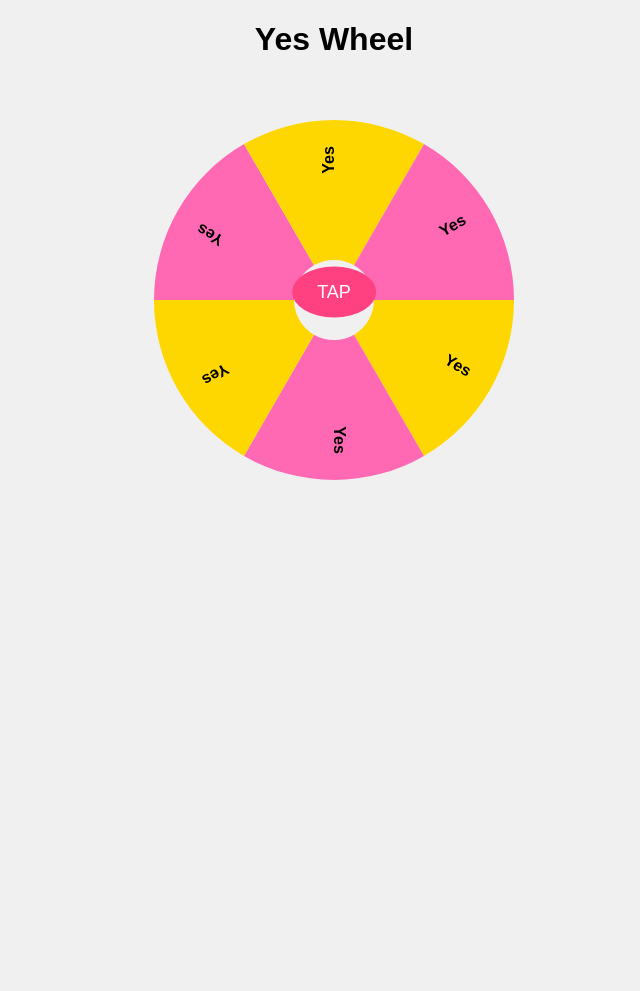
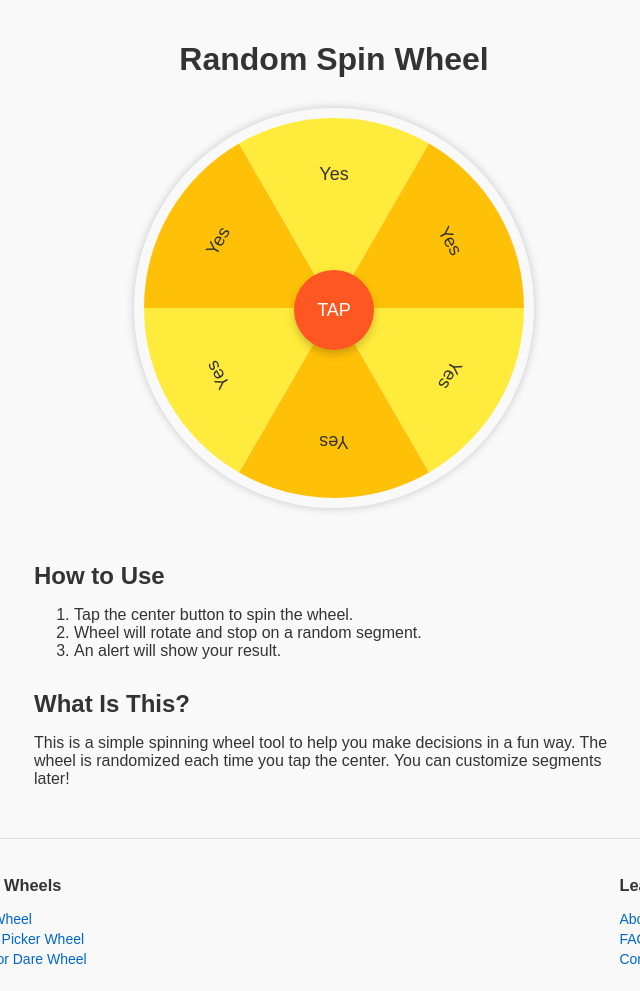
Before and after one commit to wheelyesno/wheelyesno.github.io, a plain HTML site: page index.html in a window 1280 px wide. Shown: the whole page, without its empty margins (306-946 px from the left). Before the commit the page ends 800 px from the top, so only its background shows below. Drawn offline with Linux system fonts and the light colour scheme.

Commit message:
Update index.html

```diff
--- a/index.html
+++ b/index.html
@@ -2,116 +2,125 @@
 <html lang="en">
 <head>
   <meta charset="UTF-8">
-<meta name="viewport" content="width=device-width, initial-scale=1.0">
-<title>Yes Wheel</title>
+  <meta name="viewport" content="width=device-width, initial-scale=1">
+  <title>Random Spin Wheel — Wheelyesno</title>
+  <meta name="description" content="Spin the Random Wheel to make decisions! Tap the center to spin. Easy, fun, mobile-friendly wheel.">
   <style>
-  body {
-    font-family: Arial, sans-serif;
-    background: #f0f0f0;
-    text-align: center;
-    margin: 0;
-    padding: 0;
-  }
-  canvas {
-    margin-top: 20px;
-  }
-  #spinButton {
-    position: absolute;
-    top: 50%;
-    left: 50%;
-    transform: translate(-50%, -50%);
-    padding: 15px 25px;
-    background: #ff4081;
-    color: white;
-    border: none;
-    border-radius: 50%;
-    font-size: 18px;
-    cursor: pointer;
-    z-index: 10;
-  }
+    body { margin:0; font-family: Arial, sans-serif; background:#f9f9f9; color:#333; text-align:center; }
+    .container { max-width: 600px; margin: 0 auto; padding: 20px; }
+    h1 { margin-bottom: 10px; }
+    #wheel { width:100%; max-width:400px; height:400px; margin:20px auto; border-radius:50%; box-shadow:0 0 10px rgba(0,0,0,0.2); }
+    .wheel-wrapper { position: relative; display:inline-block; }
+    #spin-btn { position: absolute; top:50%; left:50%; transform: translate(-50%, -50%); background:#ff5722; color:#fff; border:none; border-radius:50%; width:80px; height:80px; font-size:18px; cursor:pointer; box-shadow:0 4px 8px rgba(0,0,0,0.2); }
+    section { text-align:left; margin:30px 0; }
+    section h2 { margin-bottom:10px; }
+    footer { border-top:1px solid #ddd; display:flex; justify-content:space-around; padding:20px 0; font-size:14px; }
+    footer div { text-align:left; }
+    footer a { display:block; color:#0066cc; text-decoration:none; margin:4px 0; }
+    footer a:hover { text-decoration:underline; }
+    @media(max-width:500px){ footer { flex-direction: column; align-items: center; } footer div { margin-bottom: 16px; } }
   </style>
 </head>
 <body>
-
-<h1>Yes Wheel</h1>
-<div style="position: relative; display: inline-block;">
-  <canvas id="wheelCanvas" width="400" height="400"></canvas>
-  <button id="spinButton">TAP</button>
+  <div class="container">
+    <h1>Random Spin Wheel</h1>
+    <div class="wheel-wrapper">
+      <canvas id="wheel" width="400" height="400"></canvas>
+      <button id="spin-btn">TAP</button>
     </div>
 
+    <section>
+      <h2>How to Use</h2>
+      <ol>
+        <li>Tap the center button to spin the wheel.</li>
+        <li>Wheel will rotate and stop on a random segment.</li>
+        <li>An alert will show your result.</li>
+      </ol>
+    </section>
+
+    <section>
+      <h2>What Is This?</h2>
+      <p>This is a simple spinning wheel tool to help you make decisions in a fun way. The wheel is randomized each time you tap the center. You can customize segments later!</p>
+    </section>
+  </div>
+
+  <footer>
+    <div>
+      <h3>More Wheels</h3>
+      <a href="#">NBA Wheel</a>
+      <a href="#">Name Picker Wheel</a>
+      <a href="#">Truth or Dare Wheel</a>
+    </div>
+    <div>
+      <h3>Learn More</h3>
+      <a href="#">About Us</a>
+      <a href="#">FAQs</a>
+      <a href="#">Contact Us</a>
+    </div>
+  </footer>
+
   <script>
-  const options = ["Yes","Yes","Yes","Yes","Yes","Yes"];
+    const opts = ["Yes","Yes","Yes","Yes","Yes","Yes"];
+    const canvas = document.getElementById("wheel");
+    const ctx = canvas.getContext("2d");
+    const spinBtn = document.getElementById("spin-btn");
     let startAngle = 0;
-  let arc = Math.PI / (options.length / 2);
-  let spinTimeout = null;
-  let spinAngleStart = 0;
-  let spinTime = 0;
-  let spinTimeTotal = 0;
-  const ctx = document.getElementById("wheelCanvas").getContext("2d");
+    const arc = Math.PI * 2 / opts.length;
 
     function drawWheel() {
-    const outsideRadius = 180;
-    const textRadius = 140;
-    const insideRadius = 40;
-
-    ctx.clearRect(0, 0, 400, 400);
-    ctx.strokeStyle = "black";
-    ctx.lineWidth = 2;
-    ctx.font = 'bold 16px Arial';
-
-    for (let i = 0; i < options.length; i++) {
-      const angle = startAngle + i * arc;
-      ctx.fillStyle = i % 2 === 0 ? "#FFD700" : "#FF69B4";
+      const rOut = canvas.width / 2 - 10;
+      const rIn = 30;
+      ctx.clearRect(0, 0, canvas.width, canvas.height);
+      ctx.font = "18px sans-serif";
+      ctx.textAlign = "center";
+      ctx.textBaseline = "middle";
+      for (let i = 0; i < opts.length; i++) {
+        const ang = startAngle + i * arc;
+        ctx.fillStyle = i % 2 === 0 ? "#FFEB3B" : "#FFC107";
         ctx.beginPath();
-      ctx.arc(200, 200, outsideRadius, angle, angle + arc, false);
-      ctx.arc(200, 200, insideRadius, angle + arc, angle, true);
+        ctx.moveTo(canvas.width/2, canvas.height/2);
+        ctx.arc(canvas.width/2, canvas.height/2, rOut, ang, ang + arc);
+        ctx.lineTo(canvas.width/2, canvas.height/2);
         ctx.fill();
         ctx.save();
-      ctx.fillStyle = "black";
-      ctx.translate(200 + Math.cos(angle + arc / 2) * textRadius,
-                    200 + Math.sin(angle + arc / 2) * textRadius);
-      ctx.rotate(angle + arc / 2);
-      const text = options[i];
-      ctx.fillText(text, -ctx.measureText(text).width / 2, 0);
+        ctx.translate(canvas.width/2 + Math.cos(ang + arc/2) * rOut * 0.7,
+                      canvas.height/2 + Math.sin(ang + arc/2) * rOut * 0.7);
+        ctx.rotate(ang + arc/2 + Math.PI/2);
+        ctx.fillStyle = "#333";
+        ctx.fillText(opts[i], 0, 0);
         ctx.restore();
       }
+      // center circle
+      ctx.beginPath();
+      ctx.arc(canvas.width/2, canvas.height/2, rIn, 0, Math.PI*2);
+      ctx.fillStyle = "#FF5722";
+      ctx.fill();
     }
 
-  function rotateWheel() {
-    spinTime += 30;
-    if (spinTime >= spinTimeTotal) {
-      stopRotateWheel();
-      return;
+    function spin() {
+      const spinTimeTotal = 4000 + Math.random() * 2000;
+      const spinStart = Date.now();
+      const initialAngle = startAngle;
+
+      function animate() {
+        const elapsed = Date.now() - spinStart;
+        const progress = Math.min(elapsed / spinTimeTotal, 1);
+        const ease = 1 - Math.pow(1 - progress, 3);
+        startAngle = initialAngle + ease * (Math.random() * 10 + 10) * Math.PI;
+        drawWheel();
+        if (progress < 1) {
+          requestAnimationFrame(animate);
+        } else {
+          const degrees = (startAngle * 180 / Math.PI + 90) % 360;
+          const idx = Math.floor((360 - degrees) / (360 / opts.length)) % opts.length;
+          alert("Result: " + opts[idx]);
         }
-    const spinAngle = spinAngleStart - easeOut(spinTime, 0, spinAngleStart, spinTimeTotal);
-    startAngle += (spinAngle * Math.PI / 180);
-    drawWheel();
-    spinTimeout = setTimeout(rotateWheel, 30);
+      }
+      requestAnimationFrame(animate);
     }
 
-  function stopRotateWheel() {
-    clearTimeout(spinTimeout);
-    const degrees = startAngle * 180 / Math.PI + 90;
-    const arcd = arc * 180 / Math.PI;
-    const index = Math.floor((360 - (degrees % 360)) / arcd) % options.length;
-    alert("Result: " + options[index]);
-  }
-
-  function easeOut(t, b, c, d) {
-    const ts = (t/=d)*t;
-    const tc = ts*t;
-    return b + c*(tc + -3*ts + 3*t);
-  }
-
-  document.getElementById("spinButton").addEventListener("click", function() {
-    spinAngleStart = Math.random() * 10 + 10;
-    spinTime = 0;
-    spinTimeTotal = Math.random() * 3000 + 4000;
-    rotateWheel();
-  });
-
+    spinBtn.addEventListener("click", spin);
     drawWheel();
   </script>
-
 </body>
 </html>
```
Lines whose indentation alone changed are shown as unchanged.
